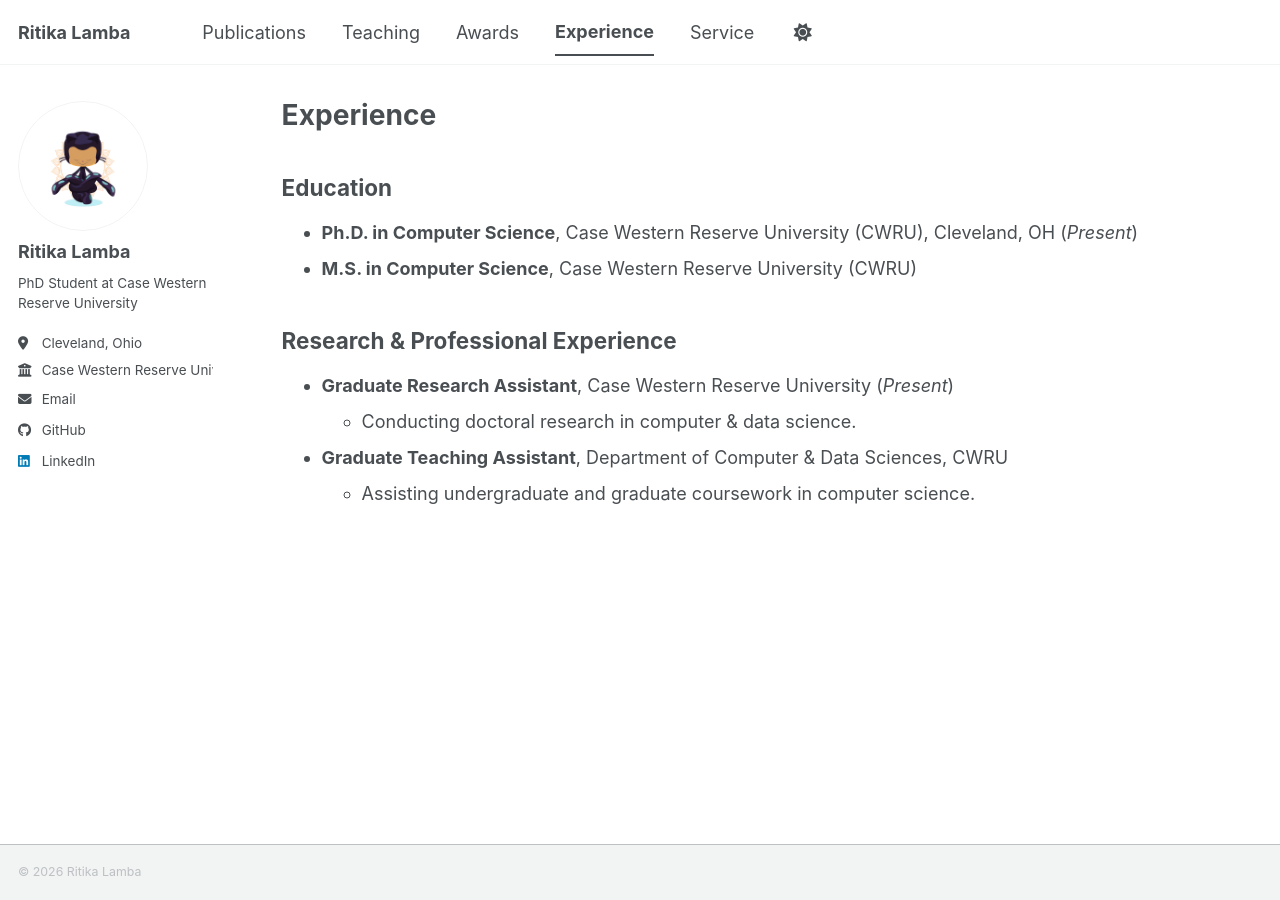
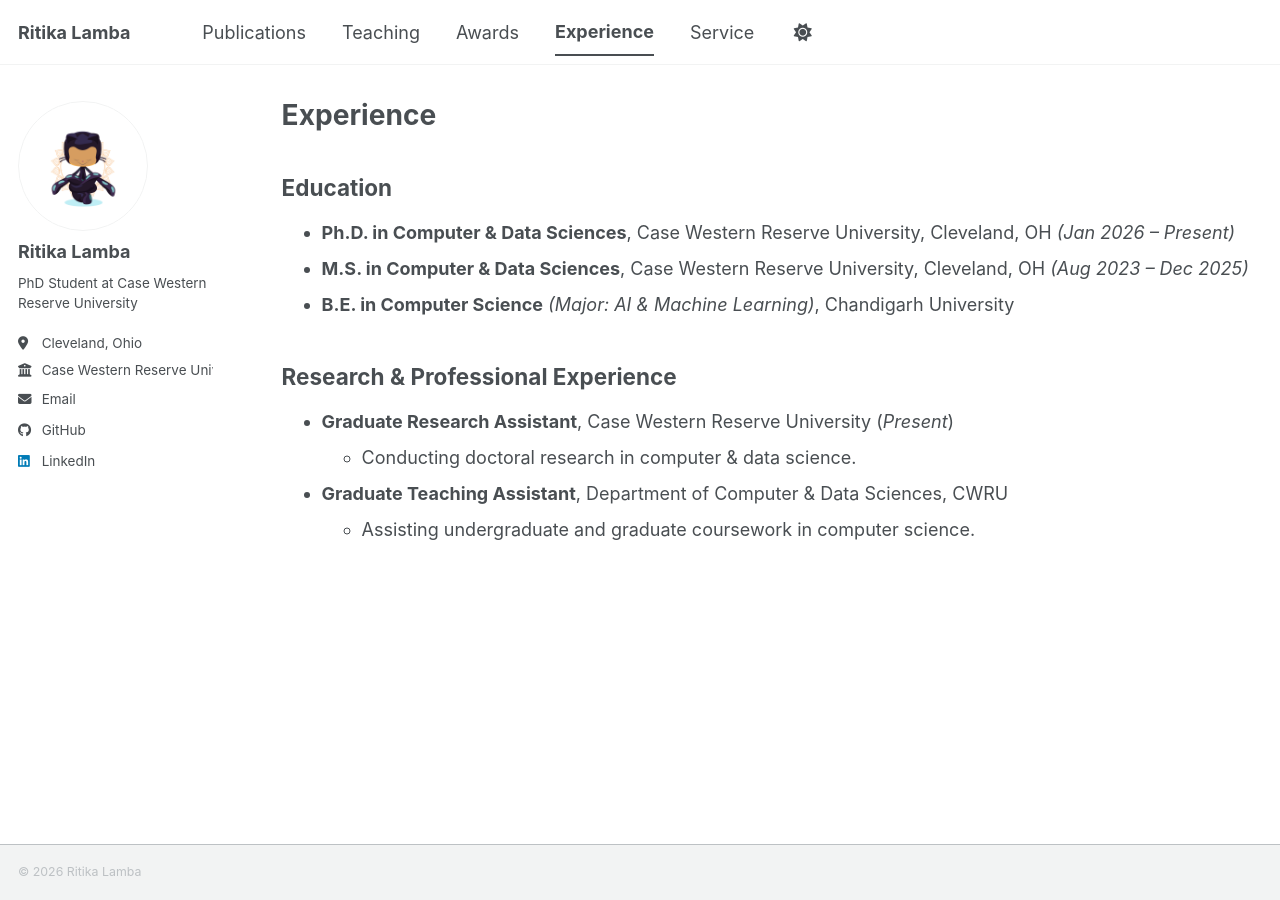
Before and after one commit to rxl895/Personal-Website, a Jekyll site: the page built from _pages/experience.md, in a window 1280 px wide. Built offline with Jekyll 4.4.1, drawn with Linux system fonts in a browser that asks for light colours; a script bundle is joined from its source files by our own code; a style sheet for code colours, icons or effects is not loaded.

Commit message:
Move BE Chandigarh to Education section in Experience; clear Teaching page

```diff
--- a/_pages/experience.md
+++ b/_pages/experience.md
@@ -9,8 +9,9 @@ author_profile: true
 
 ## Education
 
-* **Ph.D. in Computer Science**, Case Western Reserve University (CWRU), Cleveland, OH (*Present*)
-* **M.S. in Computer Science**, Case Western Reserve University (CWRU)
+* **Ph.D. in Computer & Data Sciences**, Case Western Reserve University, Cleveland, OH *(Jan 2026 – Present)*
+* **M.S. in Computer & Data Sciences**, Case Western Reserve University, Cleveland, OH *(Aug 2023 – Dec 2025)*
+* **B.E. in Computer Science** *(Major: AI & Machine Learning)*, Chandigarh University
 
 ## Research & Professional Experience
 
```
Also changed, not shown: _pages/teaching.md (+0 -6 lines).
